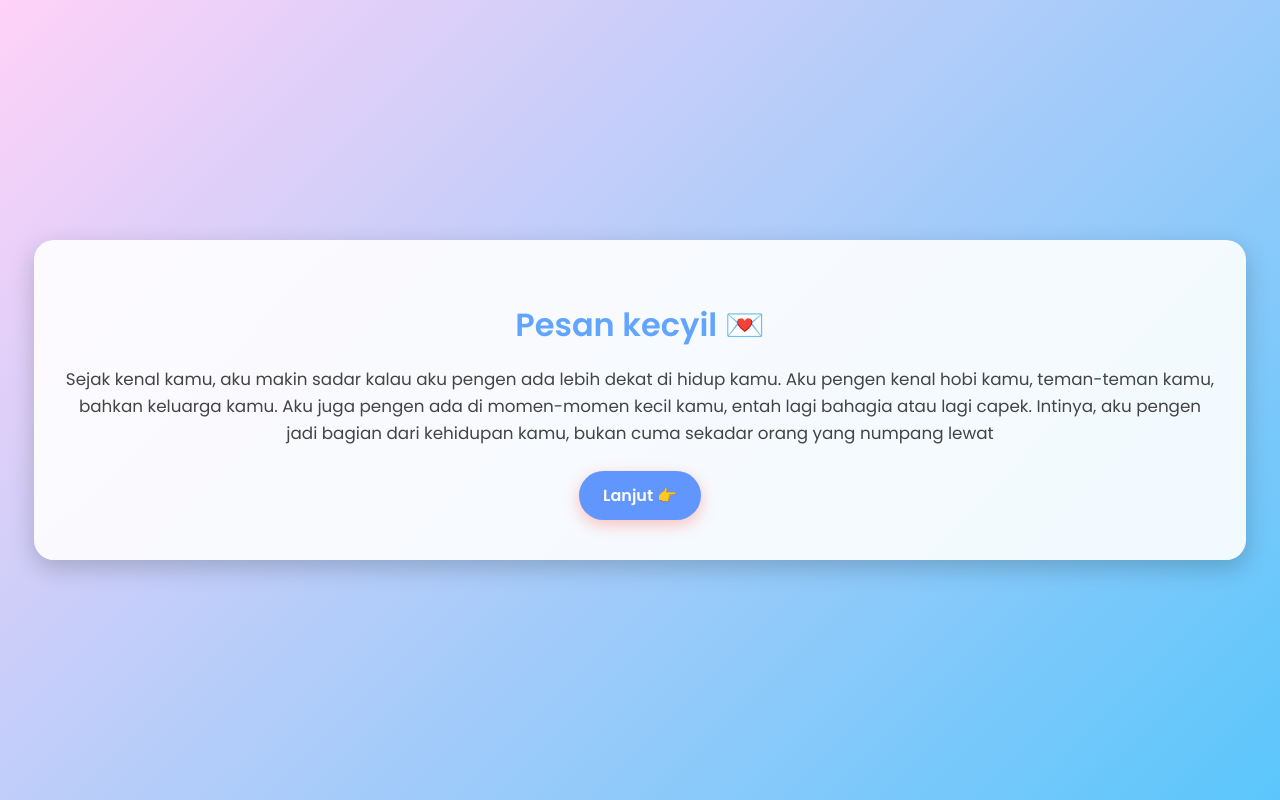
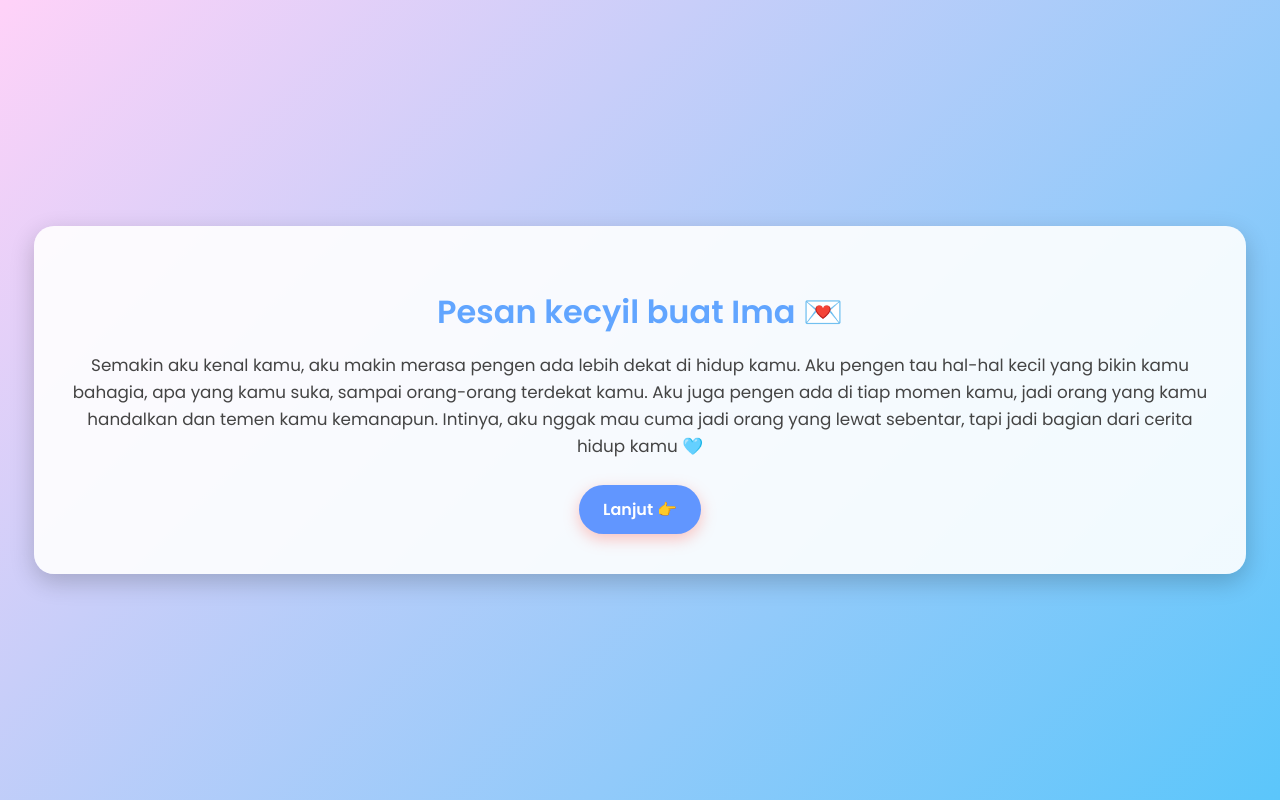
Before and after one commit to gitnurrahman/Ima, a plain HTML site: page intro1.html in a window 1280 px wide. Drawn offline with Linux system fonts and the light colour scheme.

Commit message:
Update intro1.html

```diff
--- a/intro1.html
+++ b/intro1.html
@@ -3,7 +3,7 @@
 <head>
   <meta charset="UTF-8">
   <meta name="viewport" content="width=device-width, initial-scale=1.0">
-  <title>Kisah Awal Kita</title>
+  <title>Pesan Kecil 1 💌</title>
   <link href="https://fonts.googleapis.com/css2?family=Poppins:wght@400;600&display=swap" rel="stylesheet">
   <style>
     body.intro1 {
@@ -68,9 +68,9 @@
 </head>
 <body class="intro1">
   <div class="container">
-    <h1 class="title">Pesan kecyil 💌</h1>
+    <h1 class="title">Pesan kecyil buat Ima 💌</h1>
     <p class="story">
-      Sejak kenal kamu, aku makin sadar kalau aku pengen ada lebih dekat di hidup kamu. Aku pengen kenal hobi kamu, teman-teman kamu, bahkan keluarga kamu. Aku juga pengen ada di momen-momen kecil kamu, entah lagi bahagia atau lagi capek. Intinya, aku pengen jadi bagian dari kehidupan kamu, bukan cuma sekadar orang yang numpang lewat
+      Semakin aku kenal kamu, aku makin merasa pengen ada lebih dekat di hidup kamu. Aku pengen tau hal-hal kecil yang bikin kamu bahagia, apa yang kamu suka, sampai orang-orang terdekat kamu. Aku juga pengen ada di tiap momen kamu, jadi orang yang kamu handalkan dan temen kamu kemanapun. Intinya, aku nggak mau cuma jadi orang yang lewat sebentar, tapi jadi bagian dari cerita hidup kamu 🩵
     </p>
     <a href="intro2.html" class="btn">Lanjut 👉</a>
   </div>
```
